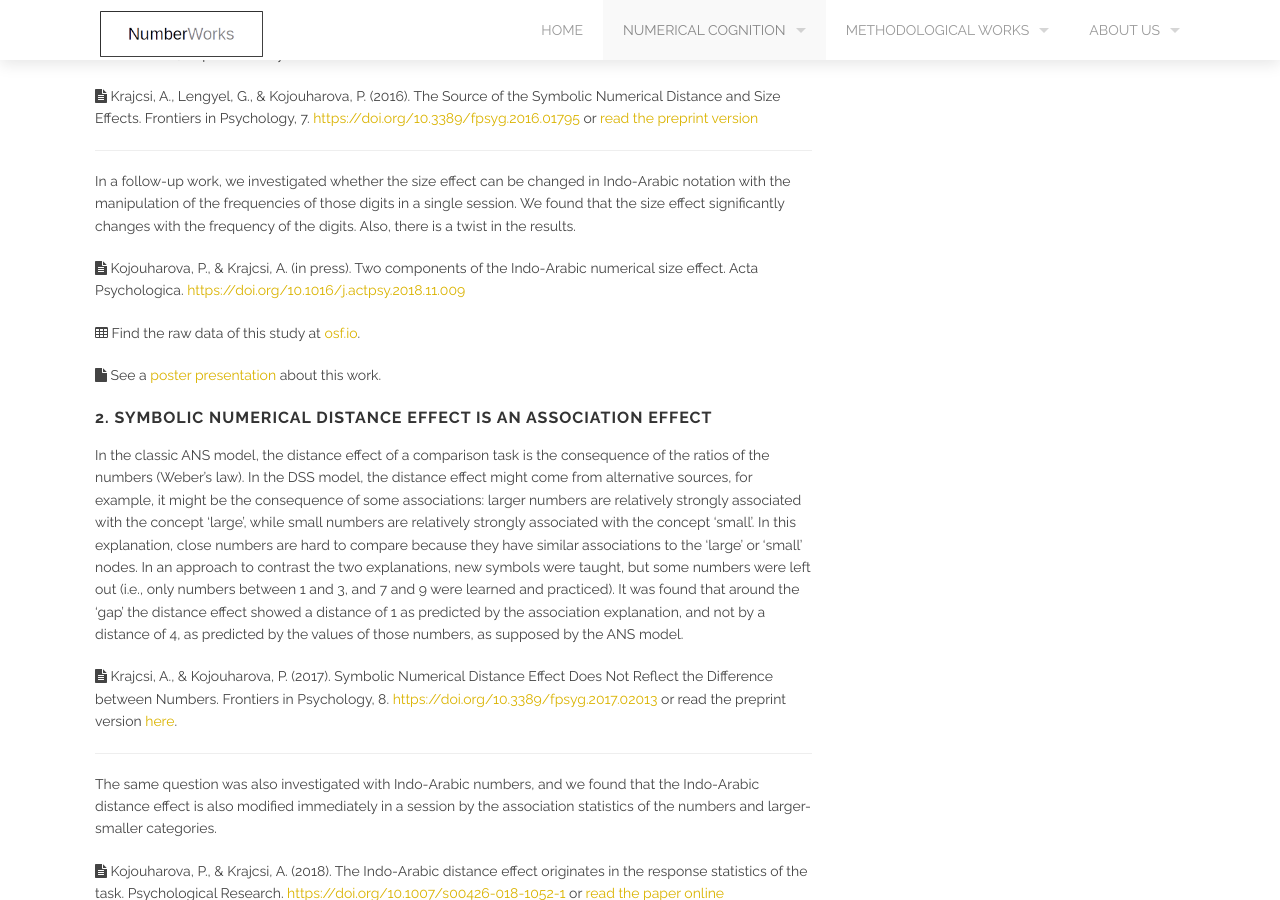
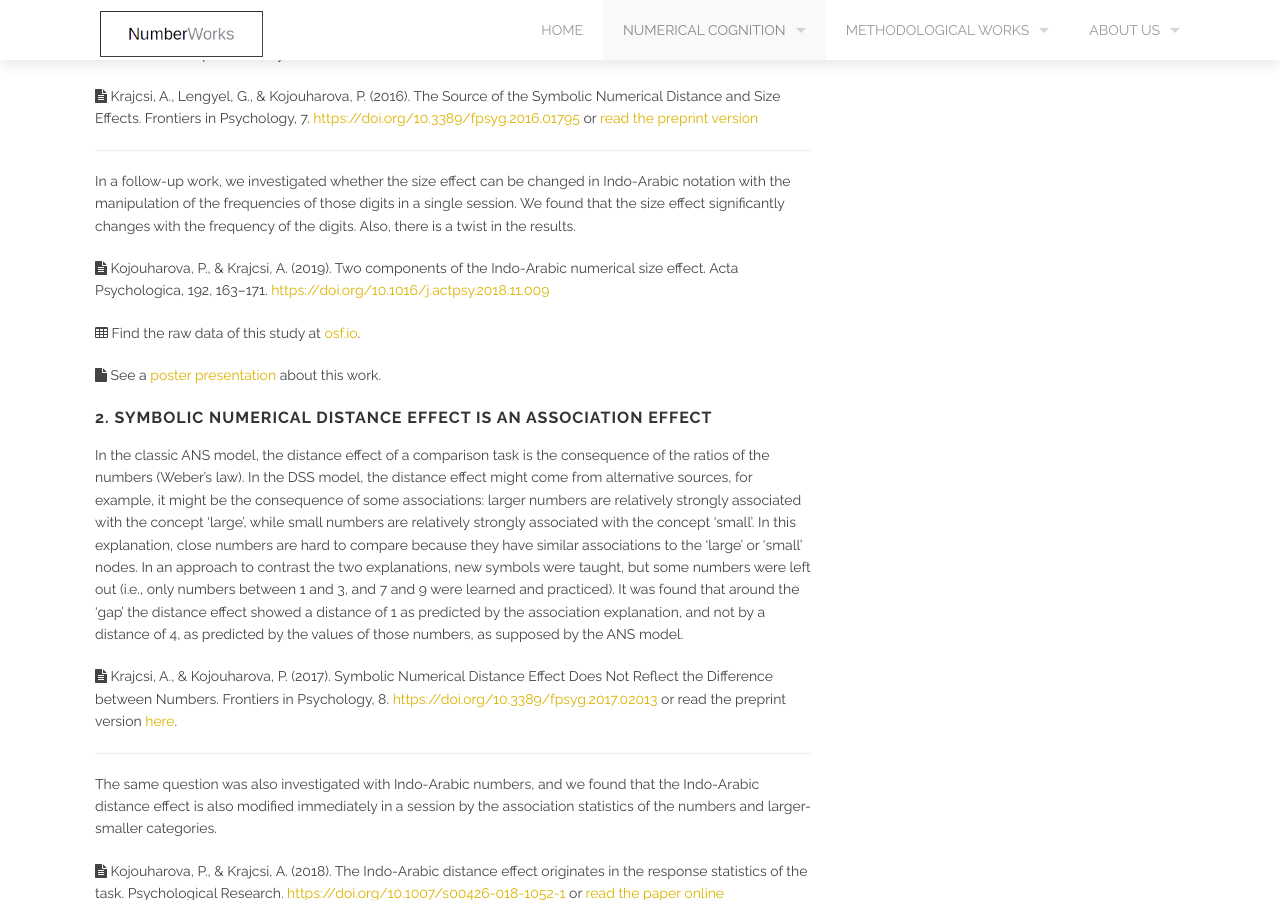
Before and after one commit to theNumberWorks/numberworks_website, a Jekyll site: the page built from discrete_semantic_system.md, in a window 1280 px wide and 900 px high, scrolled down 1456 px. Built offline with Jekyll 4.4.1, drawn with Linux system fonts in a browser that asks for light colours.

Commit message:
Update discrete_semantic_system.md

```diff
--- a/discrete_semantic_system.md
+++ b/discrete_semantic_system.md
@@ -30,7 +30,7 @@ In the ANS model, the size effect in a comparison task is thought to be the cons
 
 In a follow-up work, we investigated whether the size effect can be changed in Indo-Arabic notation with the manipulation of the frequencies of those digits in a single session. We found that the size effect significantly changes with the frequency of the digits. Also, there is a twist in the results.
 
-<i class='fa fa-file-text'></i> Kojouharova, P., & Krajcsi, A. (in press). Two components of the Indo-Arabic numerical size effect. Acta Psychologica. [https://doi.org/10.1016/j.actpsy.2018.11.009](https://doi.org/10.1016/j.actpsy.2018.11.009)
+<i class='fa fa-file-text'></i> Kojouharova, P., & Krajcsi, A. (2019). Two components of the Indo-Arabic numerical size effect. Acta Psychologica, 192, 163–171. [https://doi.org/10.1016/j.actpsy.2018.11.009](https://doi.org/10.1016/j.actpsy.2018.11.009)
 
 <i class='fa fa-table'></i> Find the raw data of this study at [osf.io](https://osf.io/2hrms/).
 
```
